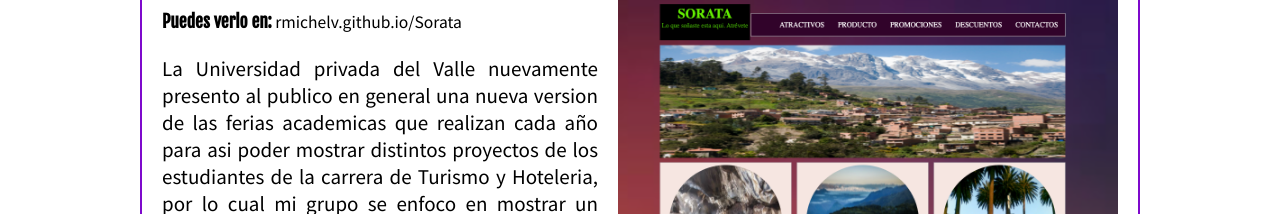
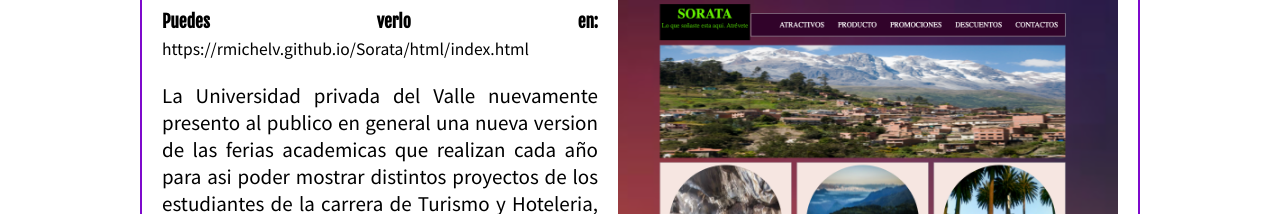
Before and after one commit to RmichelV/RmichelV, a plain HTML site: page index.html in a window 1280 px wide. Shown: the part 576-790 px from the top of the page. Drawn offline with Linux system fonts and the light colour scheme.

Commit message:
cambiando direccion de sorata

```diff
--- a/index.html
+++ b/index.html
@@ -53,7 +53,7 @@
                 <h3 class="project-title">Sorata </h3>
                 <h6 class="course">HTML/CSS</h6>
                 <p class="date-project"><small><strong>Fecha:</strong> 20/05/2019</small></p>
-                <p class="url-project"><small><strong>Puedes verlo en:</strong> <a href="https://rmichelv.github.io/Sorata/" target="_blank" class="url-projects"> rmichelv.github.io/Sorata</a></small></p>
+                <p class="url-project"><small><strong>Puedes verlo en:</strong> <a href="https://rmichelv.github.io/Sorata/html/index.html" target="_blank" class="url-projects"> https://rmichelv.github.io/Sorata/html/index.html</a></small></p>
                 <p class="project-description">La Universidad privada del Valle nuevamente presento al publico en general una nueva version de las ferias academicas que realizan cada año para asi poder mostrar distintos proyectos de los estudiantes de la carrera de Turismo y Hoteleria, por lo cual mi grupo se enfoco en mostrar un destino turistico mediante el uso de la <strong> teconologia</strong> y presentamos la siguiente pagina la cual mi persona se encargo de desarrollar</p>
             </div>
             <figure class="project-imageContainer">
```
